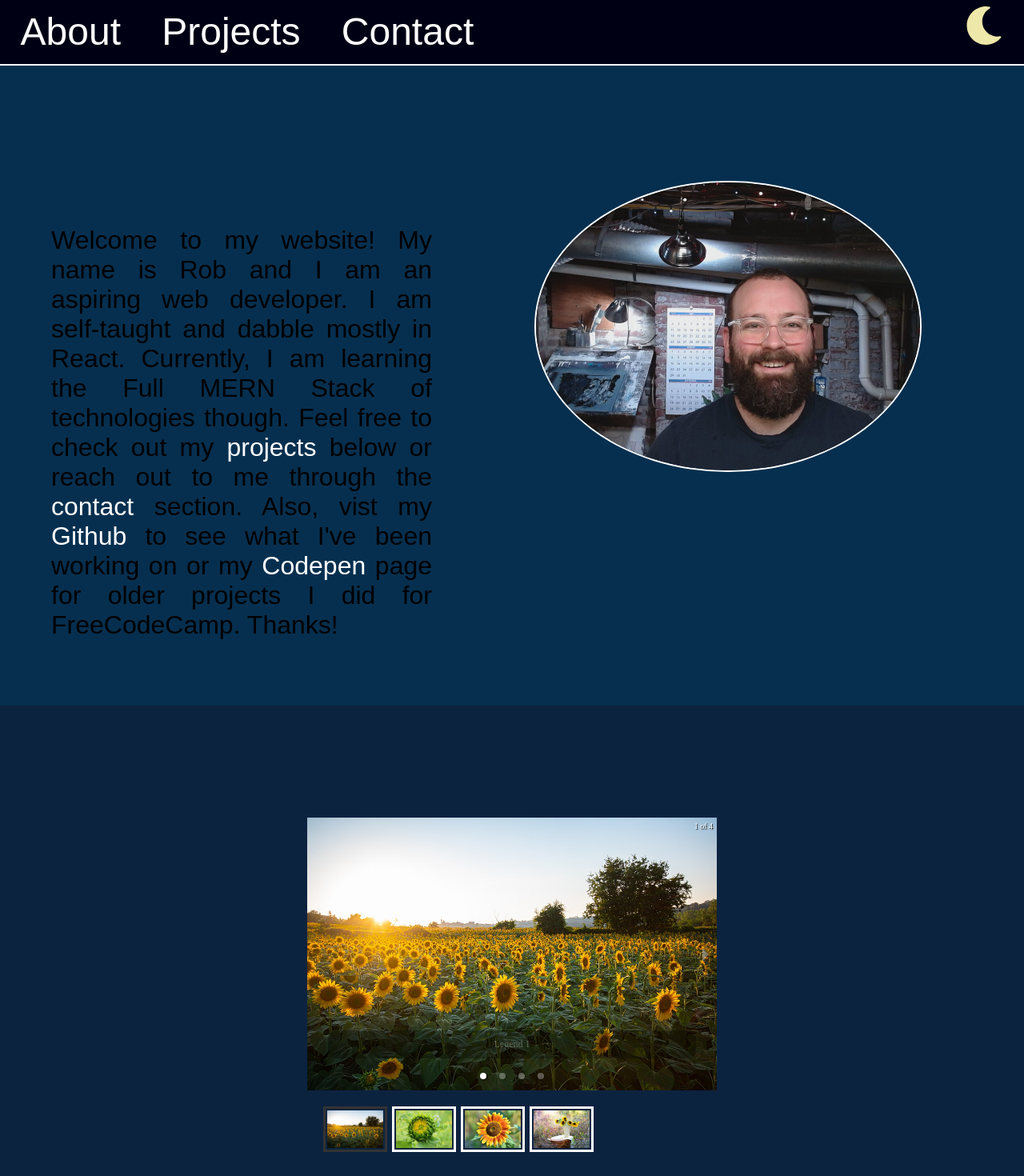
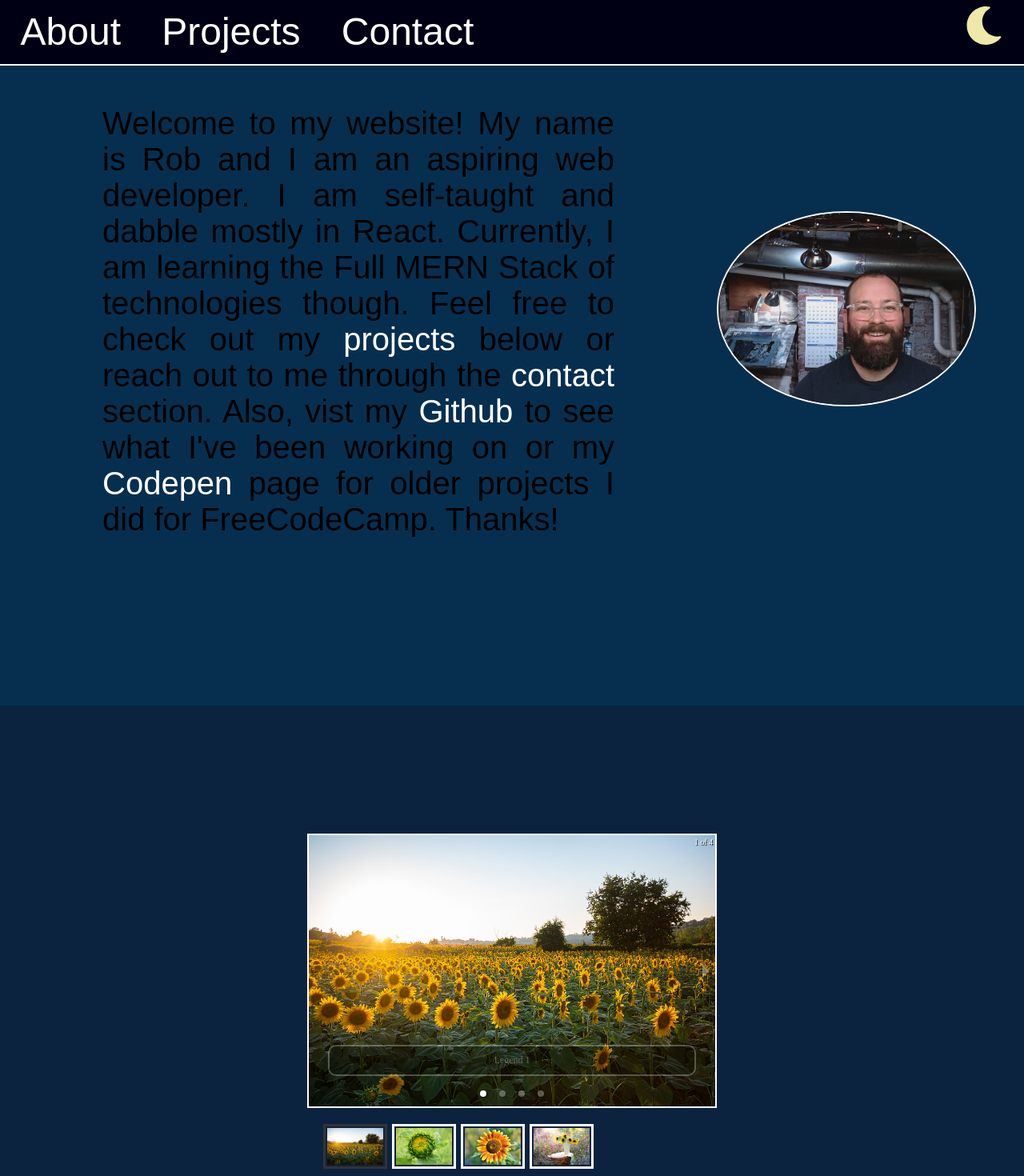
Before and after one commit to rkd412/my-portfolio, a React (Create React App) app: page / in a window 1280 px wide. Shown: the top 1470 px of the page at 80% size. Built offline with nearby package versions, Linux system fonts and the light colour scheme.

Commit message:
Changing CSS and layout a bit. Working on carousel interactivity

```diff
--- a/src/App.css
+++ b/src/App.css
@@ -1,6 +1,5 @@
 html {
   scroll-behavior: smooth;
-  user-select: none;
 }
 
 a {
@@ -11,19 +10,28 @@ a:link {
   text-decoration: none;
   color: #ffffff;
 }
+
 a:visited {
   text-decoration: none;
   color: #ffffff;
 }
+
 a:hover {
   text-decoration: underline;
   color: gainsboro;
 }
+
 a:focus {
   text-decoration: underline;
   color: rgb(116, 116, 116);
 }
+
 a:active {
   text-decoration: underline;
   color: rgb(116, 116, 116);
 }
+
+.legend {
+  border: 2px solid #ffffff;
+  cursor: pointer;
+}
--- a/src/components/desktop/About.js
+++ b/src/components/desktop/About.js
@@ -39,7 +39,7 @@ const About = () => {
       className={theme.isNight ? styles["night-about"] : styles["day-about"]}
     >
       <div className={styles["about-text"]}>
-        Welcome to my website! My name is Rob and I am an aspiring web
+        <p>Welcome to my website! My name is Rob and I am an aspiring web
         developer. I am self-taught and dabble mostly in React. Currently, I am
         learning the Full MERN Stack of technologies though. Feel free to check
         out my <a href="#project">projects</a> below or reach out to me through
@@ -51,14 +51,15 @@ const About = () => {
         <a href="https://codepen.io/rkd412" target="_blank">
           Codepen
         </a>{" "}
-        page for older projects I did for FreeCodeCamp. Thanks!
+        page for older projects I did for FreeCodeCamp. Thanks!</p>
       </div>
+      <div className={styles["about-img"]}>
       <img
         className={styles["image"]}
         src={image}
         alt="Photo of me"
         onClick={clickHandler}
-      />
+      /></div>
     </div>
   );
 };
--- a/src/components/desktop/About.module.css
+++ b/src/components/desktop/About.module.css
@@ -3,9 +3,8 @@
   height: 100vh;
   width: 100%;
   font-family: "Oswald", sans-serif;
-  padding-top: 100px;
-  margin-top: -100px;
-  display: flex;
+  padding-top: 200px;
+  margin-top: -200px;
 }
 
 .day-about {
@@ -13,21 +12,39 @@
   height: 100vh;
   width: 100%;
   font-family: "Oswald", sans-serif;
-  padding-top: 100px;
-  margin-top: -100px;
-  display: flex;
+  padding-top: 200px;
+  margin-top: -200px;
 }
 
 .about-text {
-  margin: 25vh 5vw 10vh 5vw;
-  font-size: 2em;
+  margin: auto;
+  font-size: 2.5em;
   text-align: justify;
+  height: 40vh;
+  width: 50vw;
+  margin: 20vh 0vw 0vh 10vw;
+  display: flex;
+  justify-content: center;
+  align-content: center;
+  flex-direction: column;
+  float: left;
+}
+
+.about-img {
+  height: 40vh;
+  width: 20vw;
+  margin: 18vh 10vw 0vh 0vw;
+  display: flex;
+  justify-content: center;
+  align-content: center;
+  flex-direction: column;
+  float: right;
 }
 
 .image {
-  margin: 18vh 10vw 10vh 5vw;
-  height: 45vh;
-  width: 60vh;
+  margin: auto;
+  height: 30vh;
+  width: 40vh;
   border: 2px solid #ffffff;
   border-radius: 50%;
 }
--- a/src/components/desktop/Contact.js
+++ b/src/components/desktop/Contact.js
@@ -33,7 +33,7 @@ const Contact = () => {
       }
     >
       <div className={styles["contact-text"]}>
-        <h2>
+        <p>
           Email me at{" "}
           <a
             className={styles["email-button"]}
@@ -46,7 +46,7 @@ const Contact = () => {
           </a>{" "}
           with work opportunities and check out my links below. Thanks for
           visiting!
-        </h2>
+        </p>
       </div>
 
       <div className={styles["contact-links"]}>
--- a/src/components/desktop/Contact.module.css
+++ b/src/components/desktop/Contact.module.css
@@ -4,8 +4,8 @@
 }
 
 .contact-text {
-  font-size: 2em;
-  padding-top: 35vh;
+  font-size: 2.5em;
+  padding-top: 40vh;
   margin: 0vh 5vw 0vh 5vw;
   font-family: "Oswald", sans-serif;
 }
--- a/src/components/desktop/Projects.js
+++ b/src/components/desktop/Projects.js
@@ -13,6 +13,12 @@ import styles from "./Projects.module.css";
 const Projects = () => {
   const theme = useContext(ThemeContext);
 
+  const clickHandler = () => {
+    const url = "https://www.google.com/";
+    window.open(url, "_blank");
+    window.open(url, "_blank");
+  };
+
   return (
     <div
       id="project"
@@ -21,22 +27,22 @@ const Projects = () => {
       }
     >
       <div className={styles["carousel"]}>
-        <Carousel emulateTouch>
-          <div>
-            <img src={sun1} alt="img1" />
+        <Carousel emulateTouch autoPlay={false}>
+          <div className={styles["img-div"]} onClick={clickHandler}>
+            <img className={styles["image"]} src={sun1} alt="img1" />
             <p className="legend">Legend 1</p>
           </div>
-          <div>
+          <div className={styles["img-div"]} onClick={clickHandler}>
             <img src={sun2} alt="img2" />
             <p className="legend">Legend 2</p>
           </div>
-          <div>
+          <div className={styles["img-div"]} onClick={clickHandler}>
             <img src={sun3} alt="img3" />
             <p className="legend">Legend 3</p>
           </div>
-          <div>
+          <div className={styles["img-div"]} onClick={clickHandler}>
             <img src={sun4} alt="img4" />
-            <p className="legend">Legend 3</p>
+            <p className="legend">Legend 4</p>
           </div>
         </Carousel>
       </div>
--- a/src/components/desktop/Projects.module.css
+++ b/src/components/desktop/Projects.module.css
@@ -1,5 +1,5 @@
 .night-project-box {
-  background: #0C2340;
+  background: #0c2340;
   height: 100vh;
   width: 100%;
   display: flex;
@@ -19,5 +19,11 @@
 .carousel {
   height: 40vh;
   width: 40vw;
-  margin-bottom: 25vh;
+  margin-bottom: 20vh;
 }
+.img-div {
+  cursor: pointer;
+  border: 2px solid #ffffff;
+  cursor: pointer;
+
+}
```
